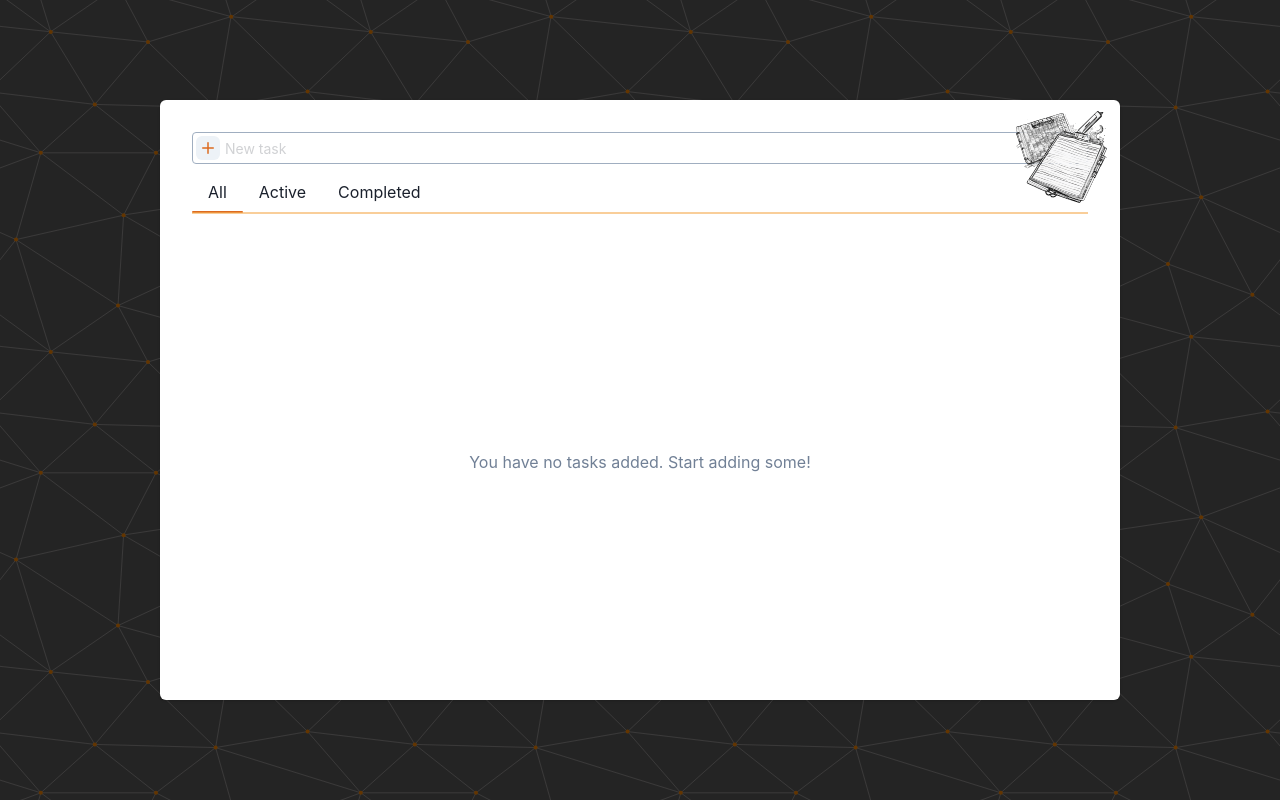
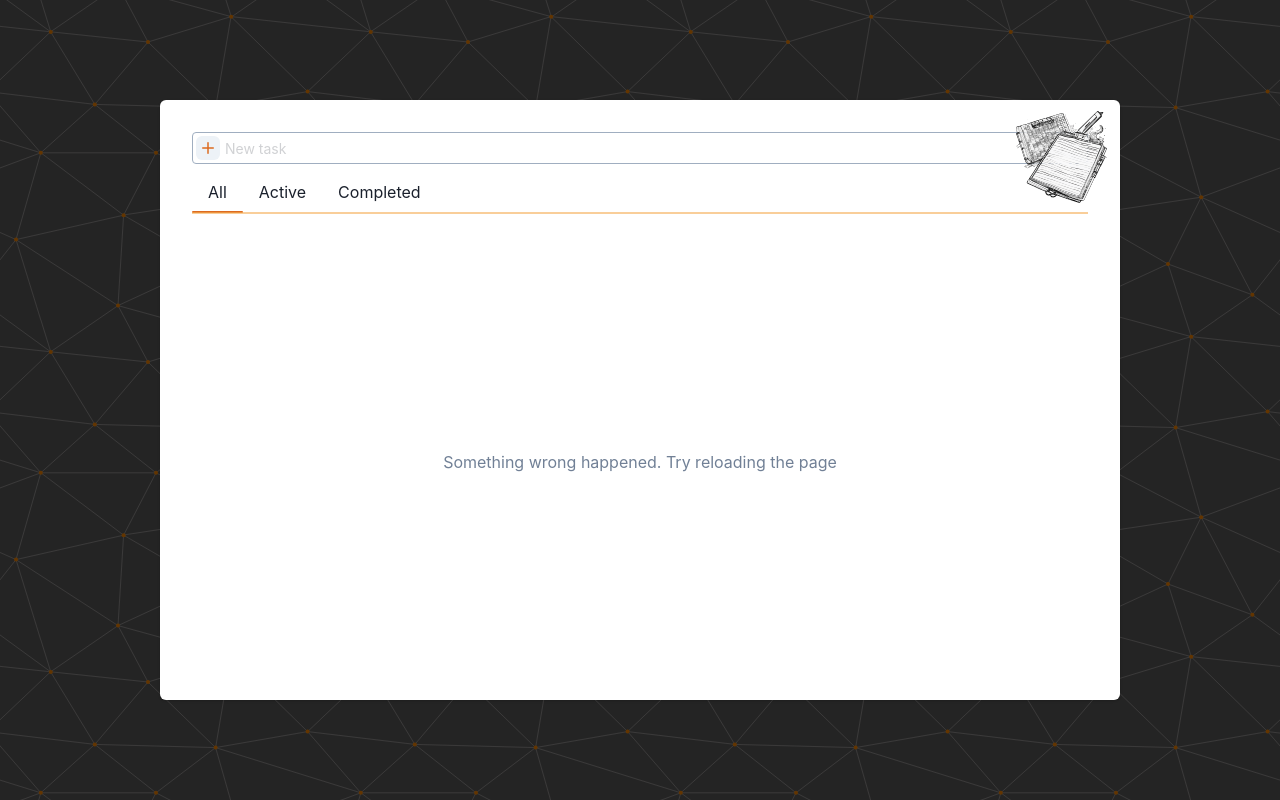
Before and after one commit to arturbacilla/nestjs-todolist, a React (Vite) app in the folder app/frontend/: page / in a window 1280 px wide. Built offline with nearby package versions, Linux system fonts and the light colour scheme; no server answers.

Commit message:
feat(frontend, tasks-page): Added error message

```diff
--- a/app/frontend/src/components/Tabs/TasksTabs.tsx
+++ b/app/frontend/src/components/Tabs/TasksTabs.tsx
@@ -1,4 +1,4 @@
-import React from "react";
+import React, { useContext } from "react";
 import {
   Divider,
   Tab,
@@ -10,8 +10,14 @@ import {
 } from "@chakra-ui/react";
 import { ITabs } from "../../types/task";
 import TaskList from "../List/TaskList";
+import { ITasksContext } from "../../types/context";
+import TasksContext from "../../context/TasksContext";
 
 const TasksTabs: React.FC<ITabs> = ({ tasks, fetchAllTasks }) => {
+  const { errorHandlers } =
+    useContext<ITasksContext | null>(TasksContext) || {};
+  const [hasError] = errorHandlers || [];
+
   return (
     <Tabs variant="unstyled" overflow="hidden" h="100%">
       <TabList>
@@ -51,7 +57,9 @@ const TasksTabs: React.FC<ITabs> = ({ tasks, fetchAllTasks }) => {
           h="100%"
           color="gray.500"
         >
-          You have no tasks added. Start adding some!
+          {hasError
+            ? "Something wrong happened. Try reloading the page"
+            : "You have no tasks added. Start adding some!"}
         </Text>
       )}
     </Tabs>
--- a/app/frontend/src/context/TasksProvider.tsx
+++ b/app/frontend/src/context/TasksProvider.tsx
@@ -11,6 +11,7 @@ const TasksProvider: React.FC<React.PropsWithChildren> = ({ children }) => {
   const [tasks, setTasks] = useState<ITask[]>(taskList);
   const [isUpdating, setisUpdating] = useState<number | null>(null);
   const [isEditing, setIsEditing] = useState<number | null>(null);
+  const [hasError, setHasError] = useState<boolean>(false);
 
   const values: ITasksContext = {
     loadingHandlers: [isLoading, setIsLoading],
@@ -18,6 +19,7 @@ const TasksProvider: React.FC<React.PropsWithChildren> = ({ children }) => {
     tasksHandlers: [tasks, setTasks],
     updatingHandlers: [isUpdating, setisUpdating],
     editHandlers: [isEditing, setIsEditing],
+    errorHandlers: [hasError, setHasError],
   };
 
   return (
--- a/app/frontend/src/pages/Todo.tsx
+++ b/app/frontend/src/pages/Todo.tsx
@@ -1,5 +1,5 @@
 /// <reference types="vite-plugin-svgr/client" />
-import React, { useCallback, useContext, useEffect } from "react";
+import React, { useCallback, useContext, useEffect, useState } from "react";
 import NotebookSVG from "../assets/notebook.svg?react";
 import {
   Box,
@@ -39,6 +39,7 @@ const Todo: React.FC = () => {
     newTaskInput,
     updatingHandlers,
     editHandlers,
+    errorHandlers,
   } = useContext<ITasksContext | null>(TasksContext) || {};
 
   const [tasks, setTasks] = tasksHandlers || [];
@@ -46,17 +47,25 @@ const Todo: React.FC = () => {
   const [isLoading, setIsLoading] = loadingHandlers || [];
   const [, setIsUpdating] = updatingHandlers || [];
   const [isEditing, setIsEditing] = editHandlers || [];
+  const [, setHasError] = errorHandlers || [];
 
   const fetchAllTasks = useCallback(() => {
-    if (!setTasks || !setIsLoading || !setIsUpdating || !setTaskInput) return;
+    if (
+      !setTasks ||
+      !setIsLoading ||
+      !setIsUpdating ||
+      !setTaskInput ||
+      !setHasError
+    )
+      return;
     const endpoint = "/tasks";
     return requestGet(endpoint)
       .then((result) => setTasks(result.data.message))
-      .catch((reject) => {
-        console.error(reject);
+      .catch(() => {
+        setHasError(true);
         return toast({
-          id: "error-1",
-          title: "Error on loading tasks",
+          id: `error-load`,
+          title: "Error loading tasks",
           status: "error",
           isClosable: true,
         });
@@ -66,7 +75,7 @@ const Todo: React.FC = () => {
         setIsUpdating(null);
         setTaskInput("");
       });
-  }, [setTasks, setIsLoading, setIsUpdating, setTaskInput, toast]);
+  }, [setTasks, setIsLoading, setIsUpdating, setTaskInput, setHasError, toast]);
 
   const fastSubmit = async () => {
     if (!setIsLoading || !taskInput || taskInput === "") return;
@@ -94,8 +103,9 @@ const Todo: React.FC = () => {
   };
 
   useEffect(() => {
+    setHasError && setHasError(false);
     fetchAllTasks();
-  }, [fetchAllTasks]);
+  }, [fetchAllTasks, setHasError]);
 
   if (
     !loadingHandlers ||
--- a/app/frontend/src/types/context.ts
+++ b/app/frontend/src/types/context.ts
@@ -7,4 +7,5 @@ export interface ITasksContext {
   tasksHandlers: HandlersTuples<ITask[]>;
   updatingHandlers: HandlersTuples<number | null>;
   editHandlers: HandlersTuples<number | null>;
+  errorHandlers: HandlersTuples<boolean>;
 }
```
